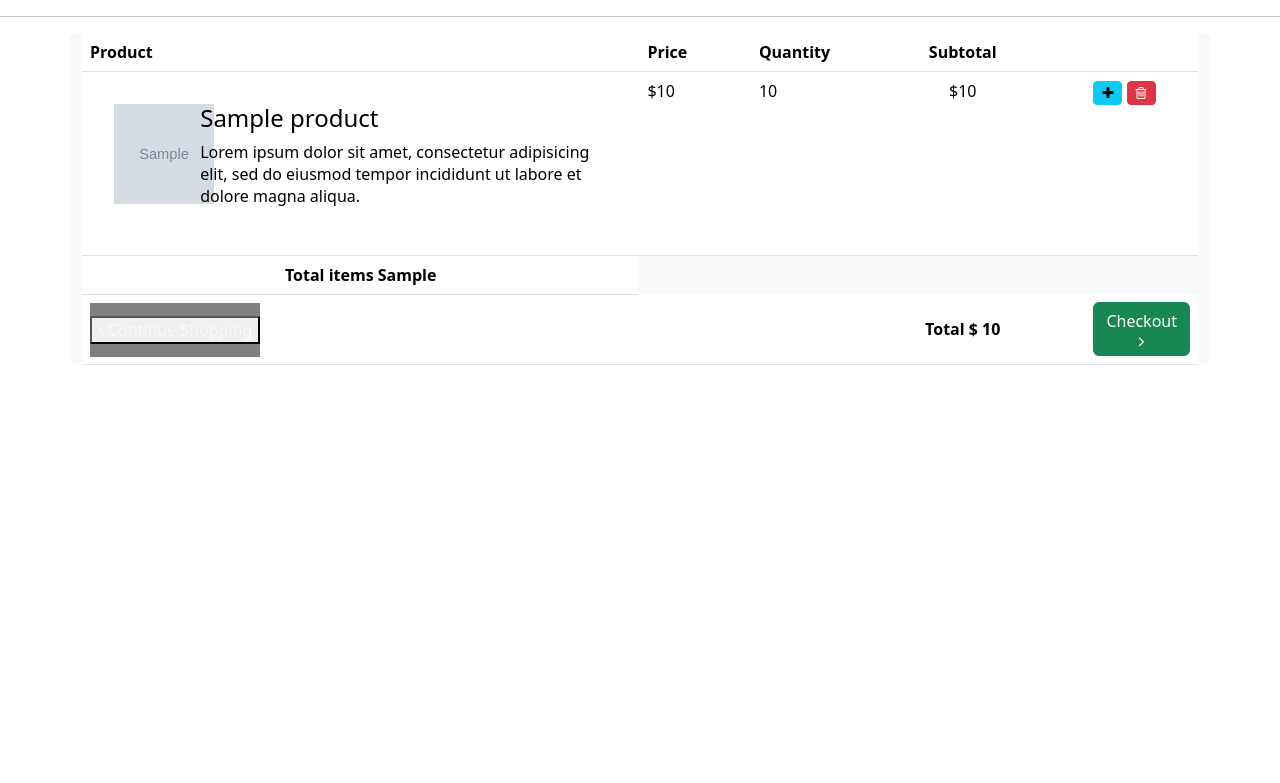
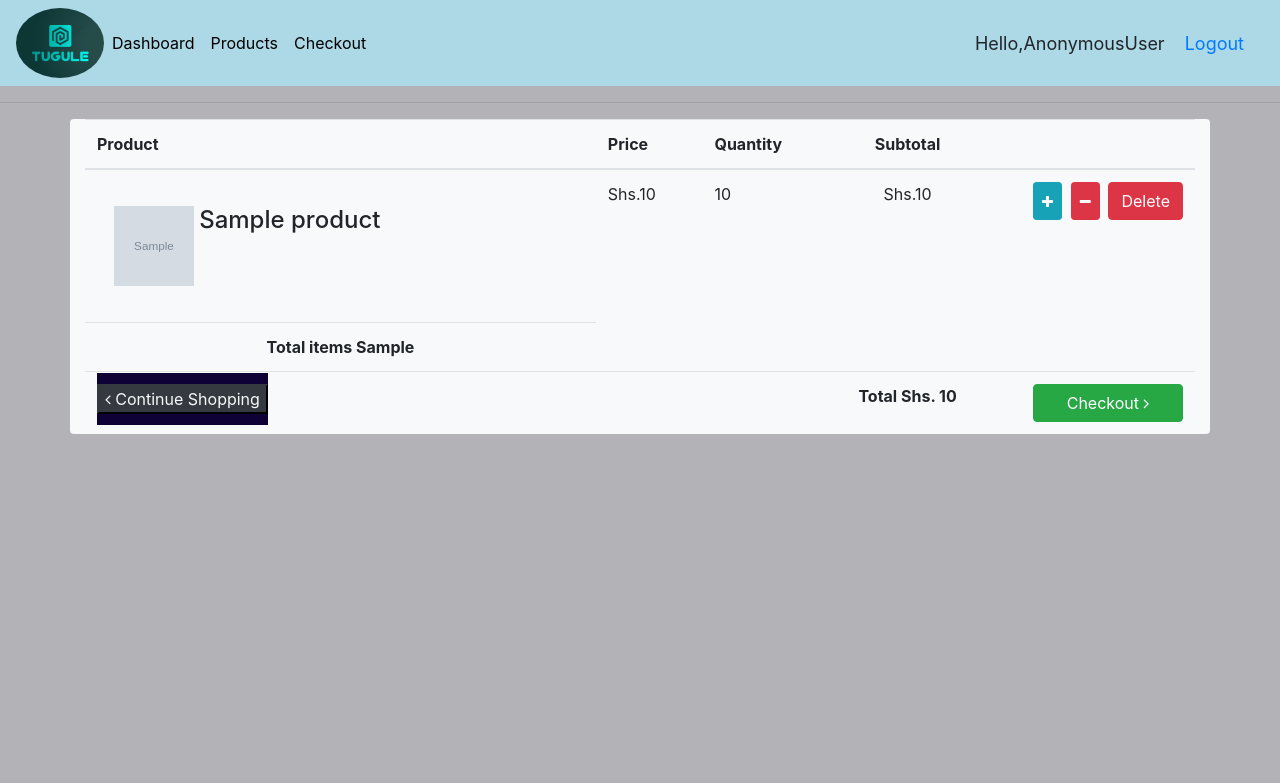
Before and after one commit to Mikael967/Assignment-one, a Django app: template products/templates/products/cart.html in a window 1280 px wide. Shown: the top 783 px of the page. Run offline with Django 5.2, Linux system fonts and the light colour scheme; the template is opened without the code that fills it: most values are stand-ins (such as "Sample title", 1, 10 or a date in 2020); grey boxes marked "Sample" are stand-in pictures; some libraries are stand-ins or nearby versions.

Commit message:
update to cart

```diff
--- a/products/templates/products/cart.html
+++ b/products/templates/products/cart.html
@@ -1,7 +1,13 @@
+{% extends 'products/base.html' %}
 {% load bootstrap5 %}
 {% bootstrap_css%}
 {% bootstrap_javascript%}
 {% block content %}
+<style>
+    body{
+        background-color: rgb(179, 178, 182);
+      }
+</style>
 
     <link href="//maxcdn.bootstrapcdn.com/font-awesome/4.1.0/css/font-awesome.min.css" rel="stylesheet">
     <hr>
@@ -22,22 +28,26 @@
         <td data-th="Product">
 
           <div class="row p-4">
-            <div class="col-sm-2 hidden-xs"><img src="{{item.product.image.url}}" style="height: 100px; width: 100px;" alt="..." class="img-responsive" /></div>
+            <div class="col-sm-2 hidden-xs px-2"><img src="{{item.product.image.url}}" style="height: 80px; width: 80px;" alt="..." class="img-responsive" /></div>
             <div class="col-sm-10">
               <h4 class="nomargin">{{item.product.name}}</h4>
-              <p>Lorem ipsum dolor sit amet, consectetur adipisicing elit, sed do eiusmod
-tempor incididunt ut labore et dolore magna aliqua.</p>
+
             </div>
           </div>
         </td>
-        <td data-th="Price">${{item.product.price}}</td>
+        <td data-th="Price">Shs.{{item.product.price}}</td>
         <td data-th="Quantity">
           {{item.quantity}}
         </td>
-        <td data-th="Subtotal" class="text-center">${{item.get_total}}</td>
+        <td data-th="Subtotal" class="text-center">Shs.{{item.get_total}}</td>
         <td class="actions" data-th="">
-          <button data-product="{{item.product.id}}" data-action="add" class="btn btn-info btn-sm update-cart"><i class="fa fa-plus"></i></button>
-          <button data-product="{{item.product.id}}" class="btn btn-danger btn-sm update-cart" data-action="remove"><i class="fa fa-trash-o"></i></button>
+            <div class="d-flex justify-content-between" style="width: 150px;">
+                <button data-product="{{item.product.id}}" data-action="add" class="btn btn-info btn-sm update-cart"><i class="fa fa-plus"></i></button>
+          <button data-product="{{item.product.id}}" class="btn btn-danger btn-sm update-cart" data-action="remove"><i class="fa fa-minus"></i></button>
+          <a class="btn btn-danger justify-self-start " href="{%url 'products:delete_order' item.id%}">Delete</a>
+            </div>
+
+
         </td>
       </tr>
       {% endfor %}
@@ -47,9 +57,9 @@ tempor incididunt ut labore et dolore magna aliqua.</p>
         <td class="text-center"><strong>Total items {{order.get_cart_items}}</strong></td>
       </tr>
       <tr>
-        <td><a href="{%url 'products:home'%}" class="py-3" style="color: black; text-decoration: none; background-color: gray;"><button   class="fbtn btn-dark text-light"><i class="fa fa-angle-left"></i> Continue Shopping</button></a></td>
+        <td><a href="{%url 'products:home'%}" class="py-3" style="color: black; text-decoration: none; background-color: rgb(14, 1, 54);"><button   class="fbtn btn-dark text-light"><i class="fa fa-angle-left"></i> Continue Shopping</button></a></td>
         <td colspan="2" class="hidden-xs"></td>
-        <td class="hidden-xs text-center"><strong>Total $ {{order.get_cart_total}}</strong></td>
+        <td class="hidden-xs text-center"><strong>Total Shs. {{order.get_cart_total}}</strong></td>
         <td><a href="{%url 'products:checkout'%}" class="btn btn-success btn-block">Checkout <i class="fa fa-angle-right"></i></a></td>
       </tr>
     </tfoot>
```
